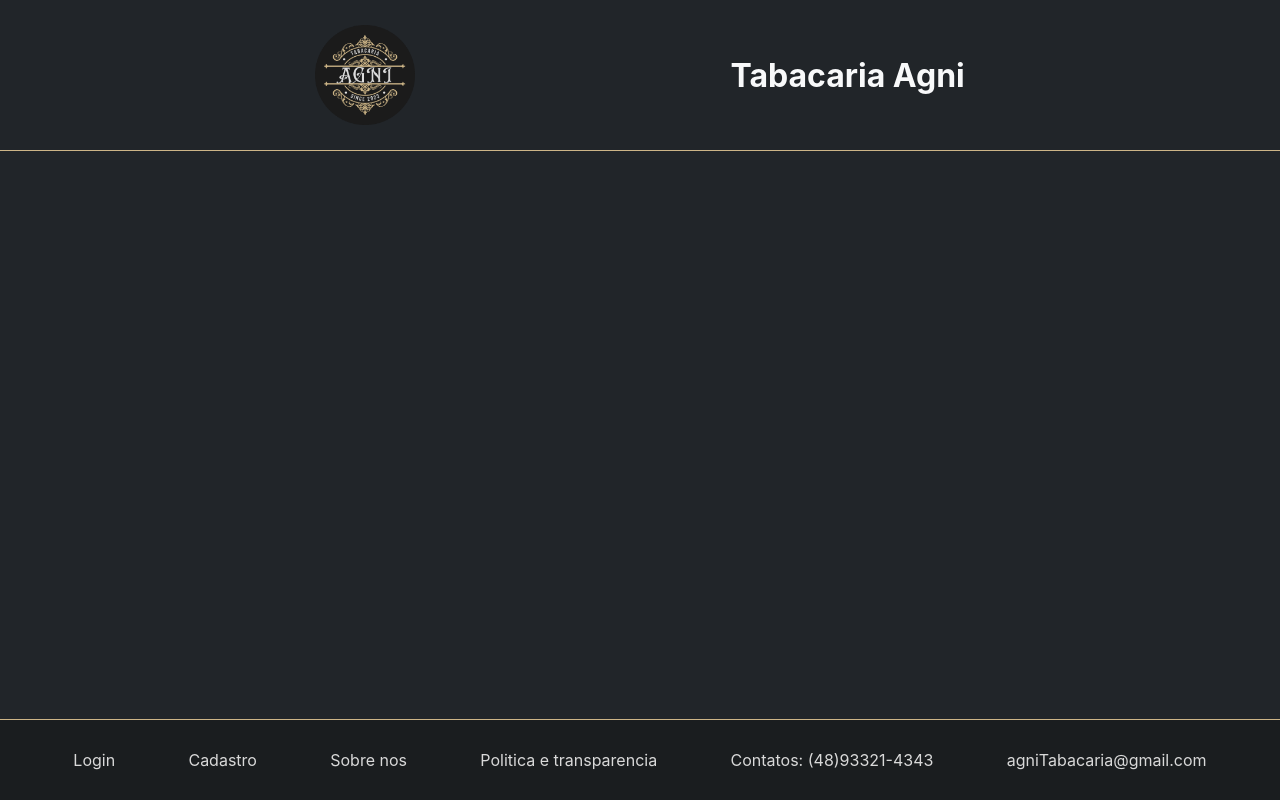
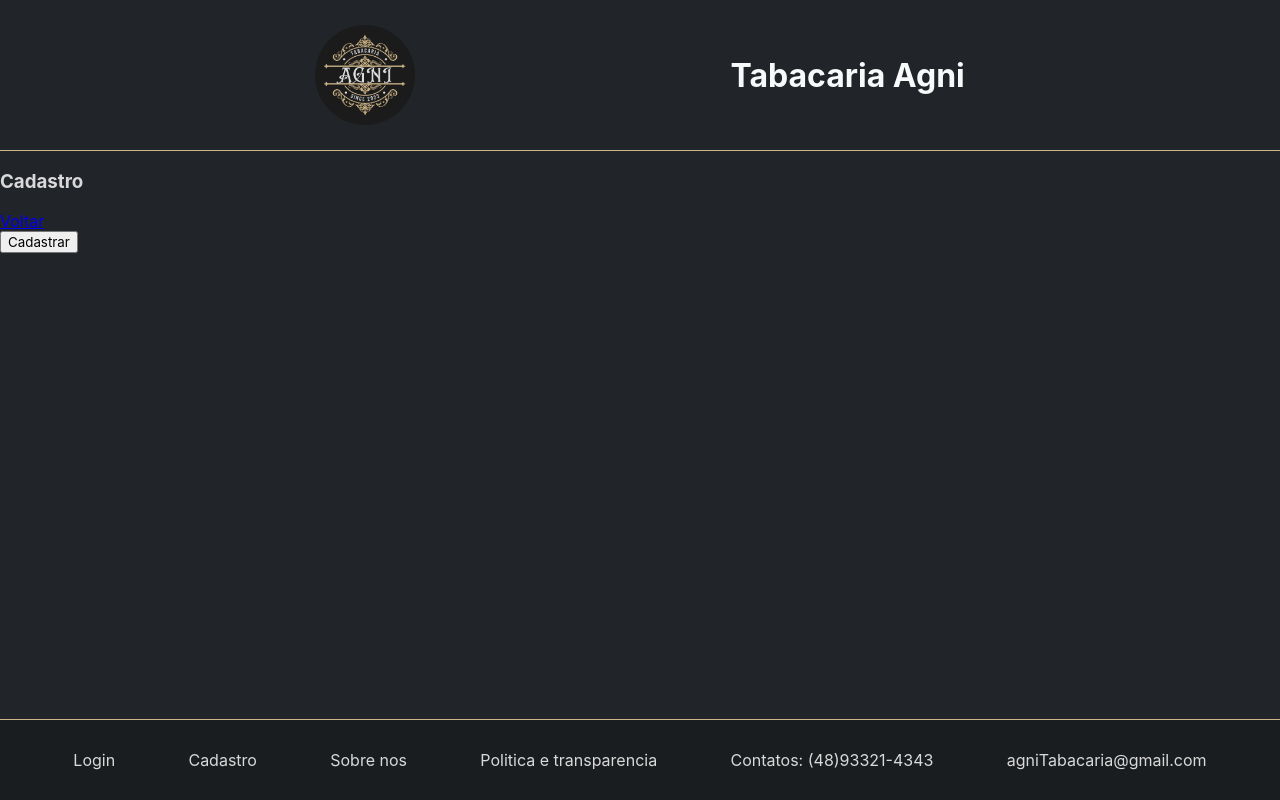
Before and after one commit to Tabacaria-Agni/Agni, a React (Vite) app in the folder my-app/: page /register in a window 1280 px wide. Built offline with nearby package versions, Linux system fonts and the light colour scheme.

Commit message:
feat/RegisterPage

```diff
--- /dev/null
+++ b/my-app/src/components/RegisterForm/index.tsx
@@ -0,0 +1,52 @@
+import { SubmitHandler, useForm } from "react-hook-form"
+import { Link } from "react-router-dom"
+import { zodResolver } from "@hookform/resolvers/zod"
+
+import { StyledRegisterForm } from "./style"
+import { registerFormSchema, TRegisterValues } from "./registerFormSchema"
+
+interface iRegisterData{
+    name: string
+    email: string
+    date: string
+    password: string
+}
+
+export const RegisterForm = () =>{
+
+    const { register, handleSubmit, formState: {errors}} = useForm<TRegisterValues>({
+        resolver: zodResolver(registerFormSchema)
+    })
+
+    const submit: SubmitHandler<TRegisterValues> = (data) => {
+        console.log(data)
+    }
+
+
+    return(
+        <StyledRegisterForm>
+            <div>
+                <h3>Cadastro</h3>
+                <Link to="/">Voltar</Link>
+            </div>
+            <form onSubmit={handleSubmit(submit)}>
+                {/* <label htmlFor="name">Nome</label>
+                <input placeholder="Insira seu nome" name="name" type="text" {...register("name")} />
+
+                <label htmlFor="email">E-mail</label>
+                <input placeholder="Insira seu email" name="email" type="text" {...register("email")} />
+
+                <label htmlFor="date">Data de nascimento</label>
+                <input name="date" type="date" {...register("date")} />
+
+                <label htmlFor="password">Senha</label>
+                <input placeholder="Insira sua senha" name="password" type="password" {...register("password")} />
+
+                <label htmlFor="confirm">Confirme sua senha</label>
+                <input placeholder="Confirme sua senha" name="confirm" type="password" {...register("confirm")} /> */}
+
+                <button type="submit">Cadastrar</button>
+            </form>
+        </StyledRegisterForm>
+    )
+}
--- /dev/null
+++ b/my-app/src/components/RegisterForm/registerFormSchema.ts
@@ -0,0 +1,20 @@
+import { z } from "zod";
+
+export const registerFormSchema = z.object({
+  name: z.string().min(1, {message: "Nome é obrigatorio"}),
+  email: z.string().min(1, {message: "E-mail é obrigatório"}).email("Insira um email valido"),
+  date: z.string().min(1, {message: "Data é obrigatorio"}) ,
+  password: z
+  .string()
+  .min(7, {message: "Insira uma senha de no minimo 7 caracteres"})
+  .regex(/(?=.*?[#?!@$%^&*-])/, "É necessário pelo menos um caracter especial")
+  .regex(/(?=.*?[A-Z])/, "É necessário pelo menos uma letra maiúscula")
+  .regex(/(?=.*?[a-z])/, "É necessário pelo menos uma letra minúscula")
+  .regex(/(?=.*?[0-9])/, "É necessário pelo menos um numero"),
+  confirm: z.string().min(6, {message: "Insira uma senha igual"})
+}).refine(({password, confirm})=> confirm === password, {
+  message: "As senhas não correspondem",
+  path: ["confirm"]
+})
+
+export type TRegisterValues = z.infer<typeof registerFormSchema>
--- /dev/null
+++ b/my-app/src/components/RegisterForm/style.ts
@@ -0,0 +1,6 @@
+import  styled  from 'styled-components';
+export const StyledRegisterForm = styled.div`
+
+
+
+`
--- a/my-app/src/pages/RegisterPage/index.tsx
+++ b/my-app/src/pages/RegisterPage/index.tsx
@@ -1,12 +1,13 @@
 import { Footer } from "../../components/Footer"
 import { Header } from "../../components/Header"
+import { RegisterForm } from "../../components/RegisterForm"
 
 export const RegisterPage = () => {
 
     return(
         <>
             <Header />
-
+                <RegisterForm />
             <Footer />
         </>
     )
--- a/my-app/src/providers/UserContext.tsx
+++ b/my-app/src/providers/UserContext.tsx
@@ -7,7 +7,7 @@
 }
 
 interface iProviderPros{
-    children: React.ReactNode
+  children: React.ReactNode
 }
 
 export const UserProvider = ({children}: iProviderPros) => {
```
